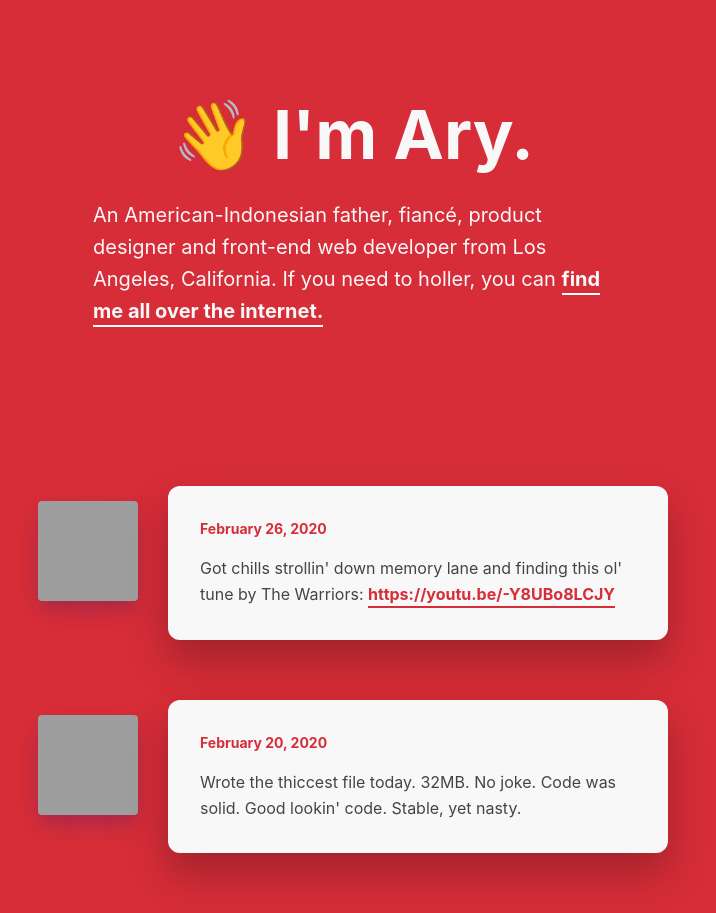
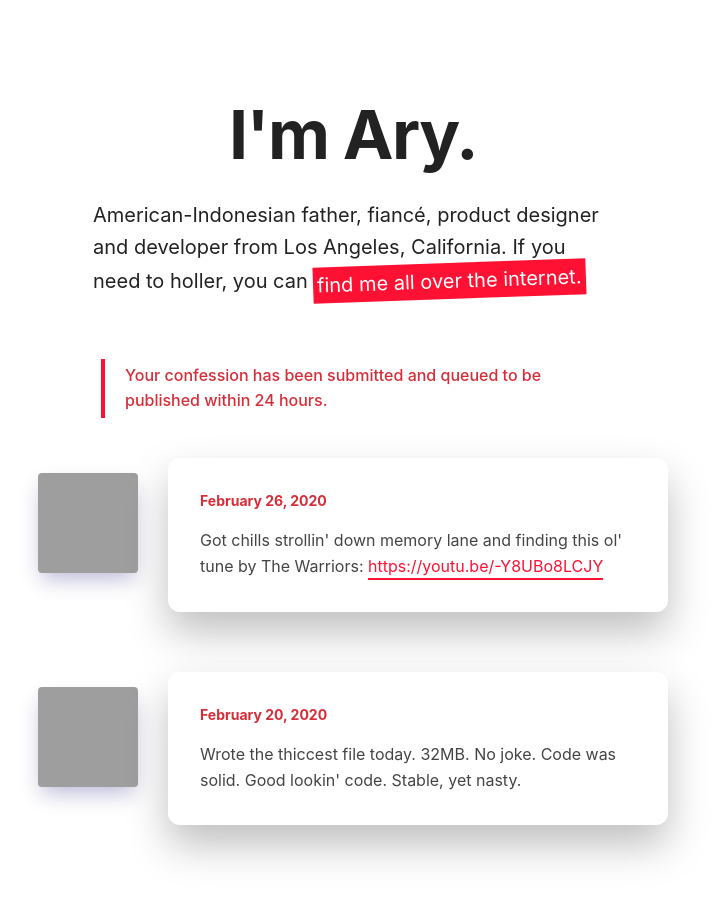
Before and after one commit to aryxmega/ary-mega, a Jekyll site: the page built from _pages/confessed.md, in a window 1280 px wide, cut to the strip 0-913 px from the top of the page. Shown: the whole strip, without its empty margins (287-1003 px from the left). Built offline with Jekyll 4.4.1, drawn with Linux system fonts in a browser that asks for light colours; grey boxes are pictures that could not be loaded.

Commit message:
New face

```diff
--- a/_config.yml
+++ b/_config.yml
@@ -10,8 +10,8 @@ url: "https://arymega.com"
 siteheader:
   name: 'Ary Mega'
   image: https://media.giphy.com/media/5n067EUZwH8cvtRfGz/giphy.gif
-  title: "👋 I'm Ary."
-  slogan: "An American-Indonesian father, fiancé, product designer and front-end web developer from Los Angeles, California. If you need to holler, you can <a href='https://www.google.com/search?sxsrf=ALeKk00JrX_sOee4LZVBN-29IALbSc2zLQ%3A1582267624362&source=hp&ei=6HxPXoDVEpba-gStoYyQBA&q=%40awwwry&oq=%40awwwry&gs_l=psy-ab.3..35i39.294.1364..1526...1.0..0.162.717.5j2......0....1..gws-wiz.......0j0i131j0i30j0i10i30j0i5i10i30.04UbNZaqF0E&ved=0ahUKEwiA6b6dhuLnAhUWrZ4KHa0QA0IQ4dUDCAc&uact=5' target='_blank'>find me all over the internet.</a>"
+  title: "I'm Ary."
+  slogan: "American-Indonesian father, fiancé, product designer and developer from Los Angeles, California. If you need to holler, you can <a href='https://www.google.com/search?sxsrf=ALeKk02_Vr4qJOZ-ve2ck16vs8sOS78BZw%3A1582868846505&ei=bqlYXoy-HoPN0PEP_Ym8aA&q=awwwry&oq=awwwry&gs_l=psy-ab.3..35i39l2j0i13l8.10070.10070..10300...1.0..0.113.213.0j2......0....1..gws-wiz.rRcQy6QkaqE&ved=0ahUKEwiMrcn6xfPnAhWDJjQIHf0EDw0Q4dUDCAo&uact=5' target='_blank'>find me all over the internet.</a>"
   email:
 
 
--- a/_includes/head.html
+++ b/_includes/head.html
@@ -9,6 +9,7 @@
   <meta name='description' content='{% if page.description %}{{ page.description | strip_html | strip_newlines | truncate: 160 }}{% else %}{{ site.description }}{% endif %}'>
 
   <link rel="canonical" href="https://arymega.com">
+  <link href="https://fonts.googleapis.com/css?family=IBM+Plex+Mono:400,700&display=swap" rel="stylesheet">
   <link href="{{ site.baseurl }}/assets/style/sheet.css" rel="stylesheet">
 
 </head>
--- a/_sass/0-settings/_variables.scss
+++ b/_sass/0-settings/_variables.scss
@@ -1,7 +1,7 @@
 // *****************
 // Color Variables
 // *****************
-$primary-color: #D62D38;
+$primary-color: #ff1133;
 $secondary-color: #D62D38;
 $dark: #222222;
 $light: #6c757d;
@@ -13,11 +13,11 @@ $gray-lighten: #c7d0e2;
 $blue-light: rgba(32, 57, 204, .04);
 $blue-medium: #D62D38;
 $blue-dark: #080E33;
-$white: #f8f8f8;
+$white: #ffffff;
 $black: #000;
 
 // *****************
 // Font Variables
 // *****************
-$monospace: 'IBM Plex Mono', 'Space Mono', monospace;
+$monospace: 'IBM Plex Mono', monospace;
 $sans-serif: -apple-system, BlinkMacSystemFont, "Segoe UI", Roboto, Helvetica, Arial, sans-serif, "Apple Color Emoji", "Segoe UI Emoji", "Segoe UI Symbol";
--- a/_sass/2-base/_base.scss
+++ b/_sass/2-base/_base.scss
@@ -5,8 +5,8 @@
 body {
   font-family: $sans-serif;
   font-size: 16px;
-  color: $white;
-  background-color: $primary-color;
+  color: $dark;
+  background-color: $white;
   -webkit-font-smoothing: antialiased;
   -moz-osx-font-smoothing: grayscale;
 
@@ -110,7 +110,7 @@ img {
   width: 100%;
   height: auto;
   vertical-align: middle;
-  box-shadow: rgba(0, 0, 0, 0.25) 0px 20px 40px;
+  //box-shadow: rgba(0, 0, 0, 0.25) 0px 20px 40px;
   margin: 20px auto;
   border-radius: 12px;
 
@@ -126,15 +126,13 @@ img {
 }
 
 a {
-    text-decoration: underline;
-    text-underline-position: under;
-    color: $white;
-    transition: all 500ms;
-    font-weight: 700;
+    text-decoration: none;
+    color: $dark;
+    transition: all 250ms;
+    font-weight: 400;
 
     &:hover {
-        color: $white;
-        text-decoration: line-through;
+        color: $primary-color;
     }
 }
 
--- a/_sass/3-modules/_siteheader.scss
+++ b/_sass/3-modules/_siteheader.scss
@@ -31,11 +31,14 @@
   color: $black;
   font-weight: 900;
   a {
-    color: $white;
+    border-bottom: none;
+    color: $dark;
     text-decoration: none;
     transition: all 500ms;
+    font-weight: 700;
+    letter-spacing: -1.6px;
     &:hover {
-      color: #FFC93A;
+      color: $dark;
     }
   }
   @media (max-width: $mobile) {
@@ -50,14 +53,23 @@
   font-size: 20px;
   line-height: 1.6;
   text-align: left;
-  color: $white;
+  color: $dark;
   font-family: $sans-serif;
   max-width: 520px;
 
   a {
-    border-bottom: 2px solid white;
-    padding-bottom: 2px;
+    background-color: $primary-color;
+    color: $white;
+    padding: 2px 4px;
     text-decoration: none;
+    transform: rotate(-2deg);
+    display: inline-block;
+
+    &:hover {
+      background-color: $white;
+      color: $primary-color;
+      transform: rotate(0deg);
+    }
   }
 
   @media (max-width: $mobile) {
```
Also changed, not shown: index.html (+12 -3 lines), assets/img/awwwry.png (added).
